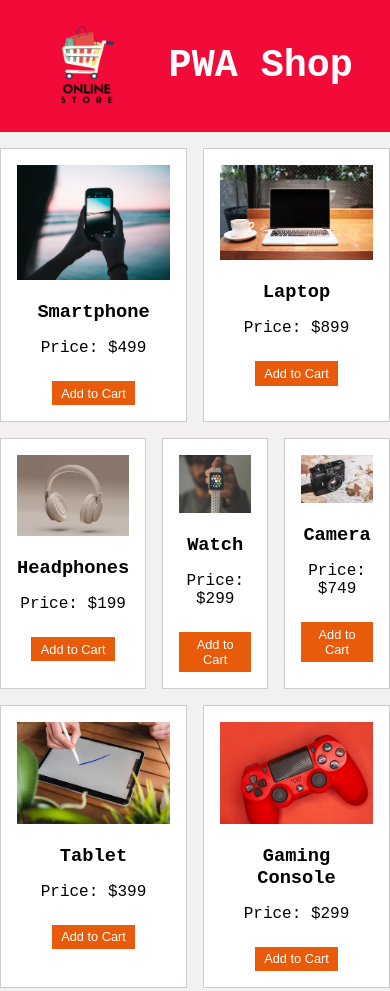
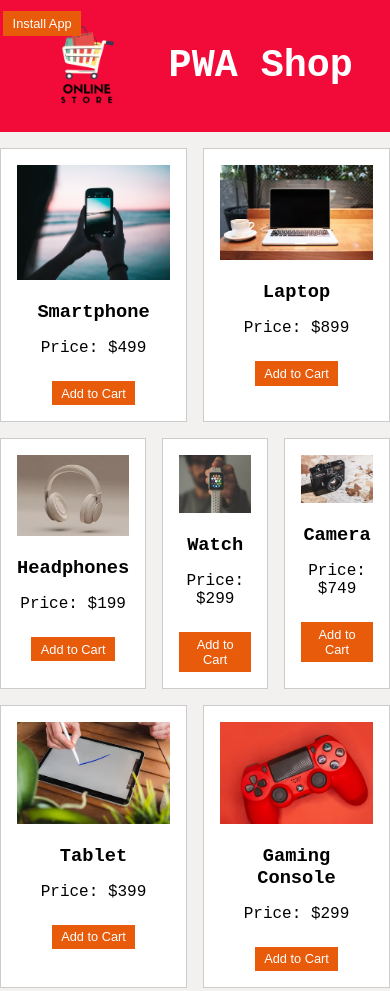
Before and after one commit to sanakhuram/pwa-shop, a plain HTML site: page index.html in a window 390 px wide. Shown: the top 991 px of the page. Drawn offline with Linux system fonts and the light colour scheme.

Commit message:
added install button

```diff
--- a/app.js
+++ b/app.js
@@ -2,14 +2,11 @@ import { products, displayProducts } from "./productService.js";
 import { cart, updateCart, saveCartToIndexedDB } from "./cartService.js";
 import { setupInstallPrompt } from "./installService.js";
 
-// Display the products on the page
+const installButton = document.getElementById("installButton");
+setupInstallPrompt(installButton);
+
 const productList = document.getElementById("product-list");
 displayProducts(productList, cart, () => {
   updateCart();
   saveCartToIndexedDB();
 });
-
-// Setup PWA install prompt
-const installButton = document.getElementById("installButton");
-installButton.style.display = "none";
-setupInstallPrompt(installButton);
--- a/index.html
+++ b/index.html
@@ -5,6 +5,7 @@
     <meta name="viewport" content="width=device-width, initial-scale=1.0" />
     <link rel="manifest" href="/manifest.json" />
     <title>PWA Shop</title>
+    <link rel="icon" type="image/png" sizes="32x32" href="./images/favicon-32x32.png">
     <link rel="stylesheet" href="styles.css" />
     <script type="module" src="app.js"></script>
   </head>
--- a/installService.js
+++ b/installService.js
@@ -1,15 +1,13 @@
-// installService.js
-
 export function setupInstallPrompt(installButton) {
   let deferredPrompt;
 
   window.addEventListener("beforeinstallprompt", (e) => {
+    console.log("beforeinstallprompt event fired");
     e.preventDefault();
     deferredPrompt = e;
-    installButton.style.display = "block";
 
     installButton.addEventListener("click", () => {
-      deferredPrompt.prompt();
+      deferredPrompt.prompt(); // Show the install prompt
       deferredPrompt.userChoice.then((choiceResult) => {
         if (choiceResult.outcome === "accepted") {
           console.log("User accepted the install prompt");
--- a/styles.css
+++ b/styles.css
@@ -161,3 +161,39 @@ header h1 {
     display: inline-block;
     vertical-align: middle;
 }
+/* Position install button at the top-left */
+#installButton {
+    position: fixed;
+    top: 10px;
+    left: 10px;
+    padding: 0.5rem 1rem;
+    background-color: #e75b0b;
+    color: white;
+    border: none;
+    cursor: pointer;
+    transition: background-color 0.3s ease;
+    z-index: 1000;
+}
+
+#installButton:hover {
+    background-color: #218838;
+}
+
+/* Make the install button responsive */
+@media (max-width: 768px) {
+    #installButton {
+        padding: 0.4rem 0.8rem;
+        font-size: 0.9rem;
+        top: 5px;
+        left: 5px;
+    }
+}
+
+@media (max-width: 480px) {
+    #installButton {
+        padding: 0.3rem 0.6rem;
+        font-size: 0.8rem;
+        top: 3px;
+        left: 3px;
+    }
+}
```
Also changed, not shown: images/favicon-32x32.png (added).
